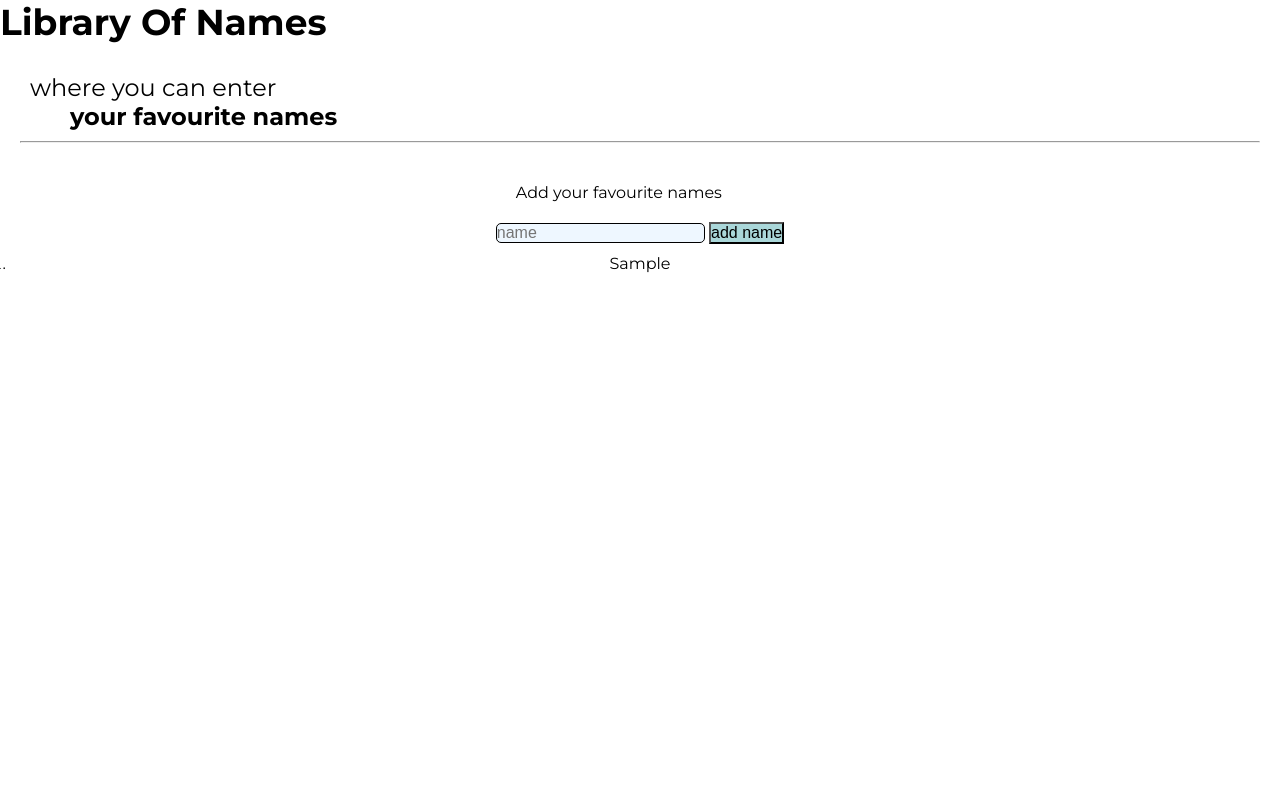
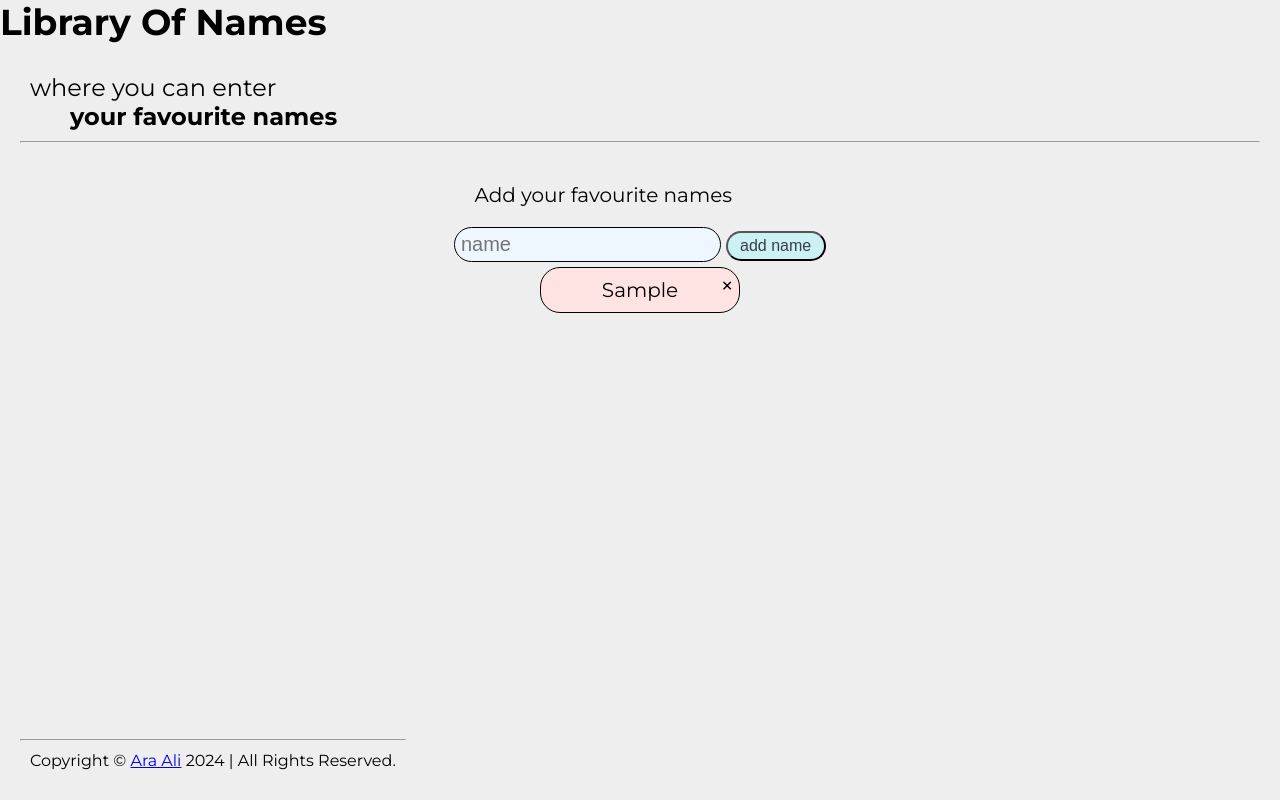
Before and after one commit to Ara404E/LibraryOfNames, a plain HTML site: page index.html in a window 1280 px wide. Both pictures are taken after typing "Sample" into the empty fields and a click on the button "add name". Drawn offline with Linux system fonts and the light colour scheme.

Commit message:
Finished product

```diff
--- a/index.html
+++ b/index.html
@@ -10,23 +10,31 @@
 <body>
     <section id="top-section">
         <h1>Library Of Names</h1> <br>
-        <p style="margin-left: 30px;">where you can enter <br> <span style="margin-left: 40px; font-weight: bold;"> your favourite names</span></p>
+        <p style="margin-left: 30px;">where you can enter <br> <span class="heading-span" style="margin-left: 40px; font-weight: bold;"> your favourite names</span></p>
     </section>
     <hr style="margin:10px 20px 20px 20px">
     <div id="container">
         <div id="adding-div">
-                <p style="margin: 20px;">Add  your favourite names</p>
+                <p style="margin: 20px; font-size: 1.25rem;">Add  your favourite names</p>
 
-                <input type="text" name="peopelName" id="add-name" placeholder="name" required>
+                <input type="text" name="peopelName" id="add-name" placeholder=" name" required>
                 <button id="add-name-btn"> add name </button>
 
         </div>
     </div>
-    <div id="div-list">
-        <ol id="name-list" style="text-align: center;">
+        <div id="list-container">
+            <ol id="name-list" style="text-align: center;">
+            </ol>
+        </div>
 
-        </ol>
-    </div>
+
+
+
+
+<div id="plug-container">
+    <hr>
+    <p class="plug-paragraph ">Copyright © <a href="https://github.com/Ara404E/Library">Ara Ali</a> 2024 | All Rights Reserved.</p>
+  </div>
     <script src="scrip.js"></script>
 </body>
 </html>
--- a/scrip.js
+++ b/scrip.js
@@ -1,6 +1,5 @@
-
 (function(){
-    peopleModule={
+    window.peopleModule={
         people:[],
         init : function(){
             this.domCache();
@@ -27,13 +26,36 @@
     },
         displayName: function(){
             this.ol.innerHTML='';
-            this.people.forEach( name =>{
+            this.people.forEach(( name , index) =>{
                 const li=document.createElement('li');
                 li.classList.add('new-name');
-                li.textContent=name;
-                this.ol.append(li);
+                const span=document.createElement('span');
+                const crossIcon=document.createTextNode('×');
+                 span.classList.add('remove-name')
+                 span.dataset.index=index;  // store the index in a data attribute
+                 li.textContent+= ' ' + name;
+                 const div=document.createElement('div')
+                 div.classList.add('li-div')
+                 this.ol.append(div);
+                 div.append(li);
+                 span.append(crossIcon)
+                 li.append(span);
+            });
+            this.bindRemoveEvents();
+        },
+        bindRemoveEvents: function(){
+            const spans = document.querySelectorAll('.remove-name');
+        spans.forEach( span =>{
+                span.addEventListener('click' , this.removeName.bind(this));
             });
         },
-    }
-    peopleModule.init();
+
+removeName: function(event) {
+    const span=event.target.closest('.remove-name');
+    const index=span.dataset.index;
+    peopleModule.people.splice(index,1);
+    this.displayName();
+  },
+}
+        peopleModule.init();
 })();
--- a/style.css
+++ b/style.css
@@ -7,35 +7,90 @@ html{
      font-family: "Montserrat", sans-serif;
   font-optical-sizing: auto;
   font-weight: weight;
-  font-style: normal
+  font-style: normal;
+  background-color: #EEEEEE;
 }
 
 #top-section{
      margin: 0;
     padding: 0;
-    background-color: white;
     font-size: 1.50rem;
 }
 
 #container{
     display: flex;
     justify-content: center;
+}
 
+#list-container{
+    display: flex;
+     justify-content: space-evenly;
+    gap: 1em;
+}
+
+.remove-name{
+    cursor: pointer;
+    font-size: 1.50rem;
+    position: absolute;
+    right: 5px;
+    top: 3px;
+}
+.li-div{
+    position: relative;
+    margin: 5px;
+    width: 200px;
+    border: solid 1px;
+    border-radius: 20px;
+    display: inline-block;
+    font-size: 1.25rem;
+    background-color:#FFE2E2 ;
+}
+
+.heading-span:hover{
+    color: inherit;
+}
+
+.plug-paragraph{
+    margin: 10px;
+    text-align: center;
+}
+#plug-container{
+    position: absolute;
+    bottom: 0;
+    left: 0;
+    margin: 20px;
 }
 li{
+    list-style: none;
     margin: 10px;
 }
 input{
     border: solid 1px;
-    border-radius: 5px;
+    border-radius: 2em;
     background-color: #EEF7FF;
-    font-size: 1rem;
+    font-size: 1.25rem;
+    height:35px;
+
+
 }
 input:hover{
     border: solid 2px;
+    background-color: #E3FDFD;
 }
 button{
     cursor: pointer;
-    background-color: #AAD7D9;
+    color: #393E46;
+    background-color: #CBF1F5;
     font-size: 1rem;
+    border-radius: 30px;
+    width: 100px;
+    height: 30px;
 }
+button:hover{
+    color: black;
+    background-color: #61C0BF;
+}
+
+span:hover{
+color: #FF2E63;
+}
```
Also changed, not shown: 1 other file.
